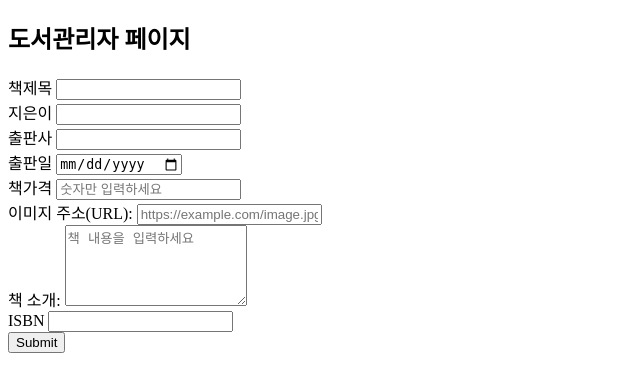
After one commit to jhzong/reborn_pjt_Eunji, a Django app: page /store/smanage/ in a window 1280 px wide. The commit adds this page. Shown: the top 392 px of the page, without its empty margins (0-640 px from the left). Run offline with Django 5.2, Linux system fonts and the light colour scheme.

Commit message:
0112 스토어

```diff
--- a/rebornPjt/store/models.py
+++ b/rebornPjt/store/models.py
@@ -9,7 +9,6 @@ class Book(models.Model):
     bpubdate= models.DateField(verbose_name="출판일", null=True, blank=True)
     bprice = models.IntegerField(verbose_name="가격", null=True, blank=True)
     bimage = models.URLField(verbose_name="이미지", null=True, blank=True)
-    blink = models.URLField(verbose_name="구매 링크", null=True, blank=True)
     bdescription = models.TextField(verbose_name="책 소개", null=True, blank=True)
     bhit = models.IntegerField(default=0, verbose_name="조회수")
 
--- /dev/null
+++ b/rebornPjt/store/templates/store/smanage.html
@@ -0,0 +1,34 @@
+<!DOCTYPE html>
+<html lang="en">
+<head>
+    <meta charset="UTF-8">
+    <meta name="viewport" content="width=device-width, initial-scale=1.0">
+    <title>Document</title>
+</head>
+<body>
+    <h2>도서관리자 페이지</h2>
+
+    <form action="{% url 'store:smanage' %}" method="POST">
+        {% csrf_token %}
+        <label>책제목</label>
+        <input type="text" name="btitle"><br>
+        <label>지은이</label>
+        <input type="text" name="bauthor"><br>
+        <label>출판사</label>
+        <input type="text" name="bpublisher"><br>
+        <label>출판일</label>
+        <input type="date" name="bpubdate"><br>
+        <label>책가격</label>
+        <input type="number" name="bprice" min="0" placeholder="숫자만 입력하세요"><br>
+        <label>이미지 주소(URL): </label>
+        <input type="url" name="bimage" placeholder="https://example.com/image.jpg"><br>
+        <label>책 소개: </label>
+        <textarea name="bdescription" rows="5" placeholder="책 내용을 입력하세요"></textarea><br>
+        <label>ISBN</label>
+        <input type="text" name="bisbn"><br>
+        <input type="submit">
+
+
+
+</body>
+</html>
--- a/rebornPjt/store/urls.py
+++ b/rebornPjt/store/urls.py
@@ -5,4 +5,5 @@ app_name='store'
 urlpatterns = [
     path('slist/', views.slist, name='slist'),
     path('sview/<str:bisbn>/', views.sview, name='sview'),
+    path('smanage/', views.smanage, name='smanage'),
 ]
--- a/rebornPjt/store/views.py
+++ b/rebornPjt/store/views.py
@@ -1,13 +1,45 @@
 from django.shortcuts import render, redirect
 from django.core.paginator import Paginator # 동료가 추천한 그 도구!
 from django.http import HttpResponse
-import requests
 from .models import Book
 from secret import api__func
+import requests
+
+
+# -------------------------------------------------------------
+# [도서관리자페이지]: 도서를 추가,수정,삭제할 수 있는 관리자페이지
+# -------------------------------------------------------------
+def smanage(request):
+    # user_id = request.session.get('session_id')
+    # if user_id == 'oeunji27':
+        if request.method == 'GET':
+            return render(request,'store/smanage.html')
+
+        elif request.method == 'POST':
+            btitle = request.POST.get('btitle') # 책제목
+            bauthor = request.POST.get('bauthor')# 작가
+            bpublisher = request.POST.get('bpublisher')# 출판사
+            bpubdate = request.POST.get('bpubdate')# 출판일
+            bprice = request.POST.get('bprice') # 가격
+            bimage = request.FILES.get('bimage') # 이미지
+            bdescription = request.POST.get('bdescription') # 책 소개
+            bisbn = request.POST.get('bisbn') # 책고유번호
+
+            Book.objects.create(
+                btitle=btitle,
+                bauthor=bauthor,
+                bpublisher=bpublisher,
+                bpubdate=bpubdate,
+                bprice=bprice,
+                bimage=bimage,
+                bdescription=bdescription,
+                bisbn=bisbn
+            )
+            return redirect('store:slist')
+
 
 # ------------------------------------------------------------------
-# [관리자용] 1. 네이버에서 요리책 데이터를 몽땅 가져와서 내 DB에 저장하는 함수
-# 주소창에 /init_db 라고 치면 실행되게 연결하면 됩니다.
+# 네이버API에서 도서100권을 가져오는 함수
 # ------------------------------------------------------------------
 def init_db(request):
     # 1. API 키 설정
@@ -57,7 +89,7 @@ def init_db(request):
 
 
 # ------------------------------------------------------------------
-# [사용자용] 2. 책 목록 보기 (이제 DB에서만 가져옵니다!)
+# [slist] 도서를 DB에 저장하고 필터링에 따라 도서목록을 보여주는 함수
 # ------------------------------------------------------------------
 def slist(request):
 
```
Also changed, not shown: rebornPjt/store/templates/store/slist.html (+7 -3 lines), rebornPjt/store/templates/store/sview.html (+6 -5 lines), rebornPjt/db.sqlite3, rebornPjt/store/migrations/0004_remove_book_blink.py (added).
